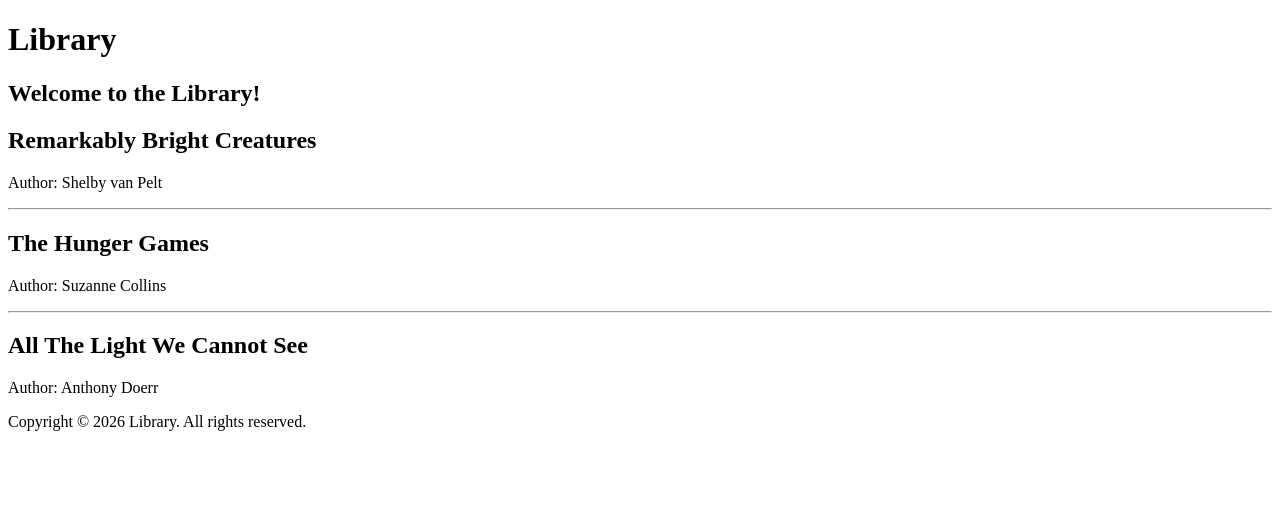
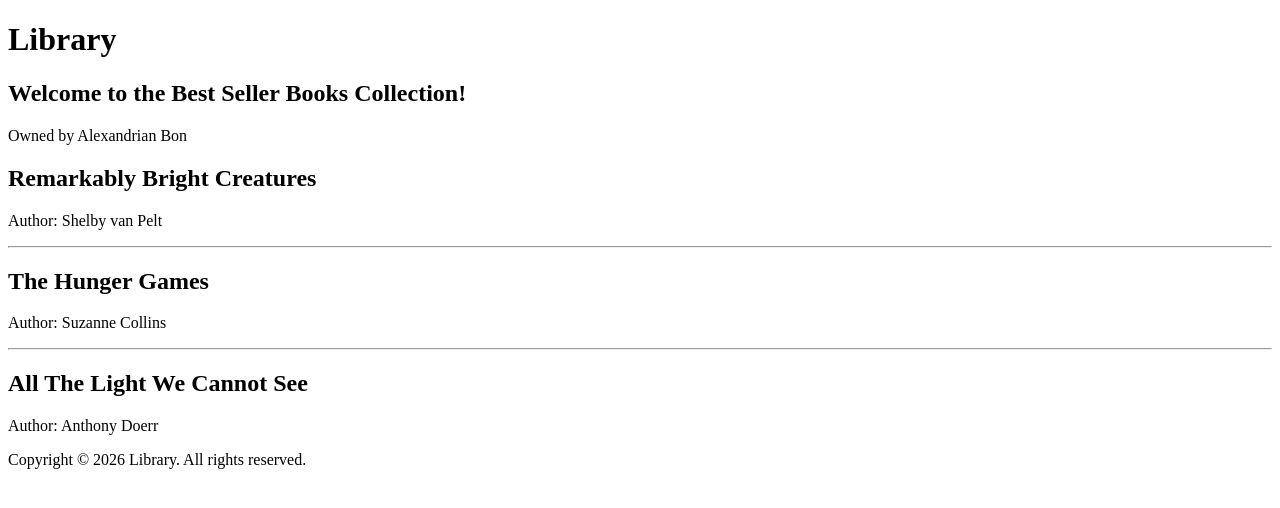
Before and after one commit to alix-8/appdev1-practical-exam, a React (Vite) app: page / in a window 1280 px wide. Shown: the top 508 px of the page. Built offline with nearby package versions, Linux system fonts and the light colour scheme.

Commit message:
Practical Exam Part 3: Import/export and folder reorganization complete

```diff
--- a/src/App.jsx
+++ b/src/App.jsx
@@ -2,7 +2,7 @@
 import './App.css'
 import Header from './Header.jsx'
 import Footer from './Footer.jsx'
-import Booklist from './Booklist.jsx'
+import Bookshelf from './booklist/Booklist.jsx'
 
 function App() {
   const [count, setCount] = useState(0)
@@ -11,7 +11,7 @@
     <>
       <Header />
       <main>
-        <Booklist />
+        <Bookshelf />
       </main>
       <Footer />
     </>
--- a/src/Header.jsx
+++ b/src/Header.jsx
@@ -1,10 +1,12 @@
 import Title from './Title';
+import { LIBRARY_NAME, OWNER_NAME } from './constants';
 
 function Header() {
   return (
     <>
       <Title />
-      <h2>Welcome to the Library!</h2>
+      <h2>Welcome to the {LIBRARY_NAME}!</h2>
+      <p>Owned by {OWNER_NAME}</p>
     </>
   )
 }
--- a/src/Booklist.jsx
+++ b/src/booklist/Booklist.jsx
@@ -1,7 +1,7 @@
 import BookOne from "./BookOne";
 import BookTwo from "./BookTwo";
 import BookThree from "./BookThree";
-import Divider from "./Divider";
+import Divider from "../Divider";
 
 function Booklist() {
     return (
--- /dev/null
+++ b/src/constants.js
@@ -0,0 +1,2 @@
+export const LIBRARY_NAME = "Best Seller Books Collection";
+export const OWNER_NAME = "Alexandrian Bon";
```
Also changed, not shown: src/assets/bon-part-3.png (added), src/booklist/BookOne.jsx (renamed from src/BookOne.jsx), src/booklist/BookThree.jsx (renamed from src/BookThree.jsx), src/booklist/BookTwo.jsx (renamed from src/BookTwo.jsx).
